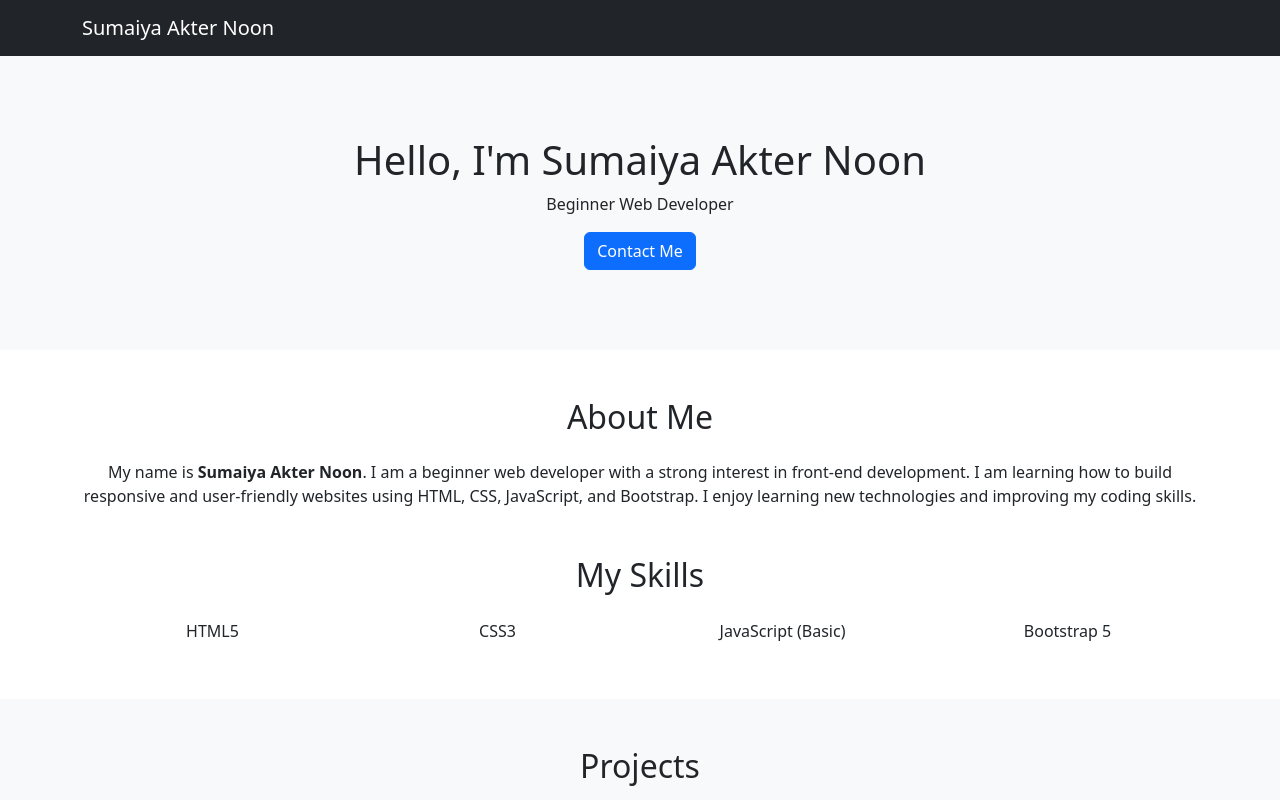
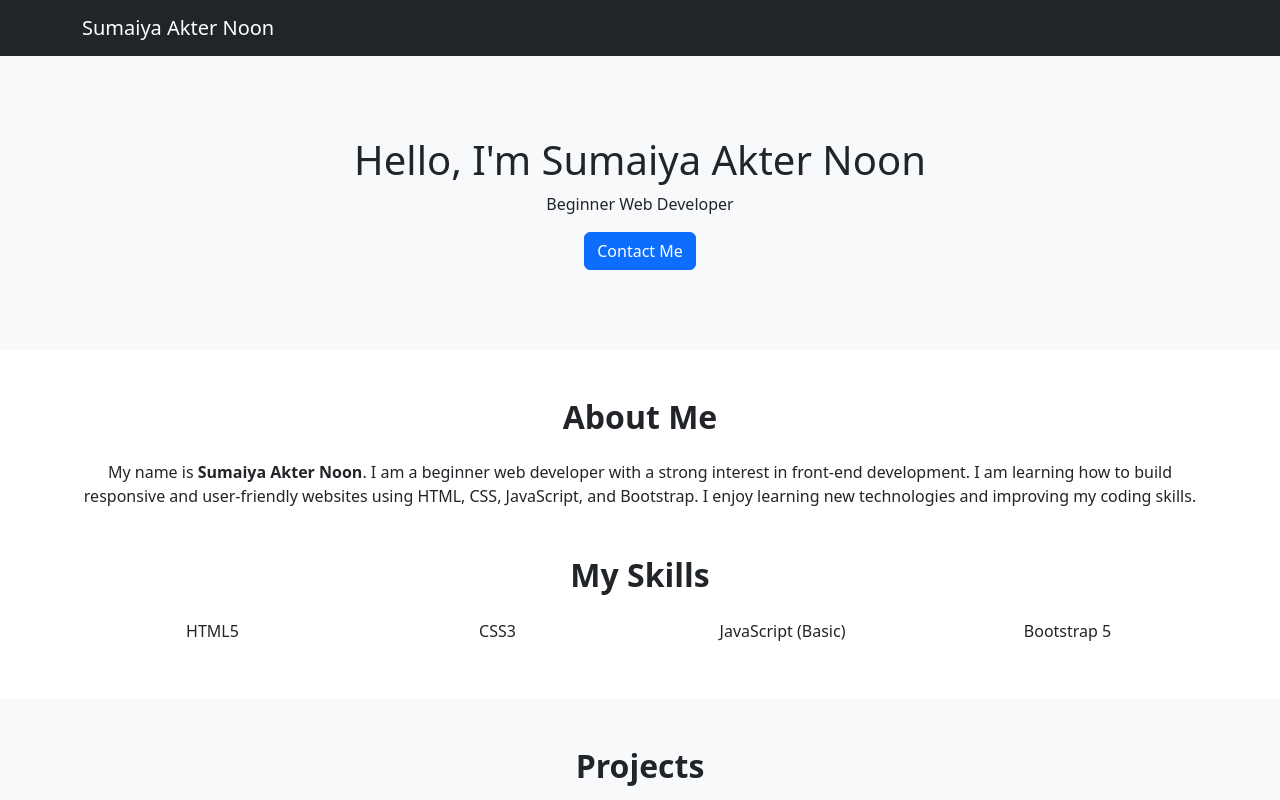
Before and after one commit to noon-akter/portfolio, a plain HTML site: page index.html in a window 1280 px wide. Shown: the top 800 px of the page. Drawn offline with nearby package versions, Linux system fonts and the light colour scheme.

Commit message:
Update style.css

```diff
--- a/style.css
+++ b/style.css
@@ -6,3 +6,7 @@
 .hero h1 {
     font-size: 40px;
 }
+
+section h2 {
+    font-weight: 600;
+}
```
